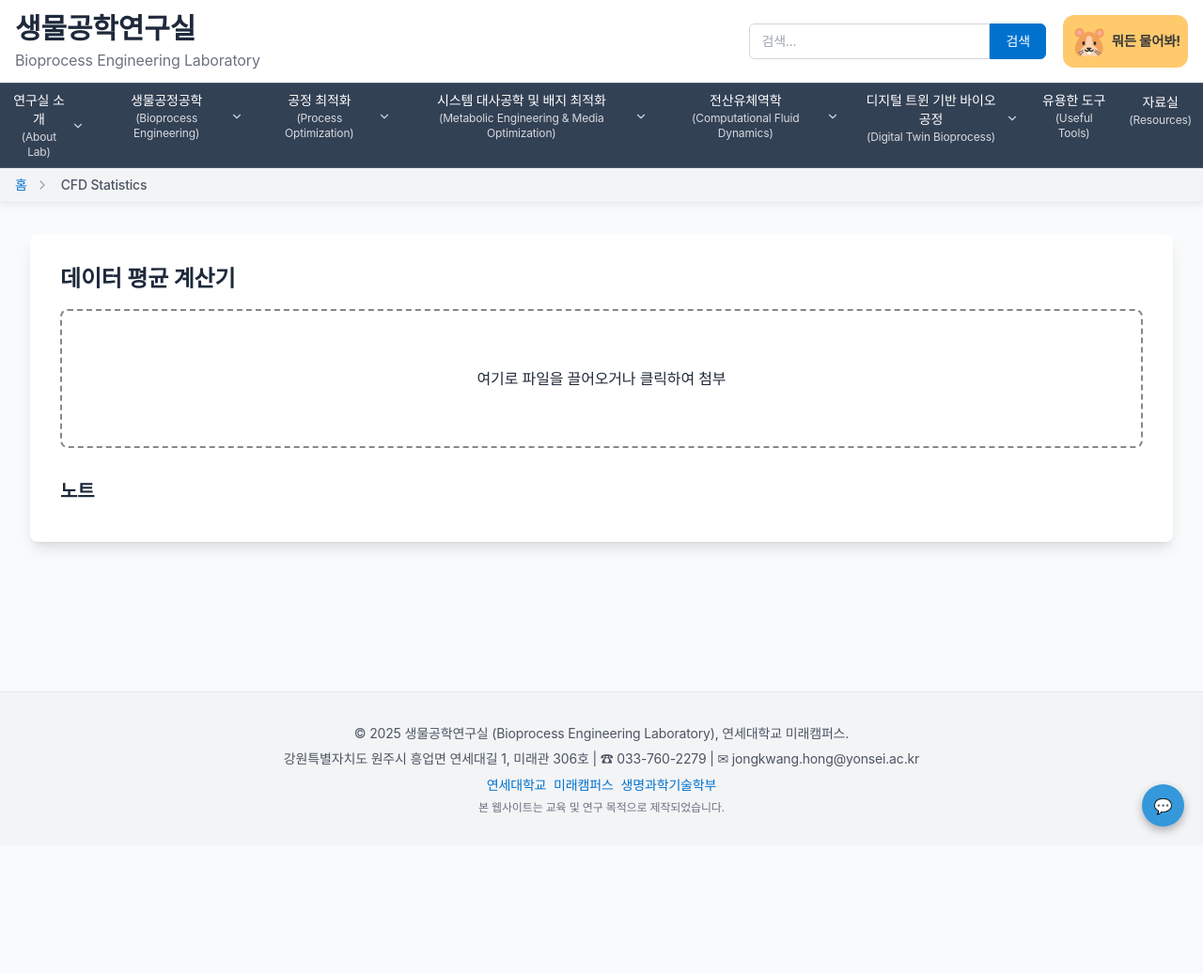
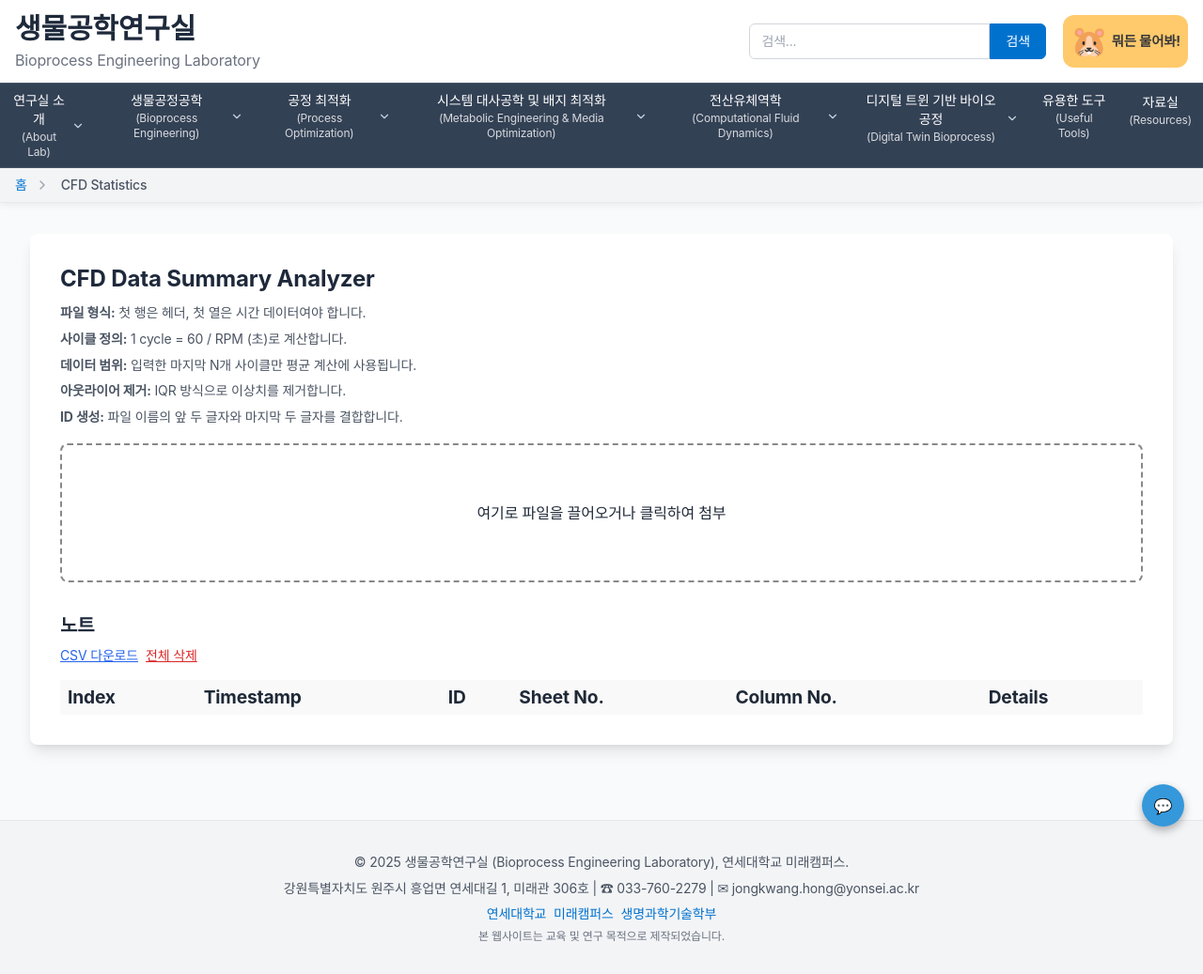
Before and after one commit to ProYJ92/BPE-Lab_CFD, a Jekyll site: the page built from cfd_statistics.html, in a window 1280 px wide. Shown: the whole page at 94% size. Built offline with Jekyll 4.4.1, drawn with Linux system fonts in a browser that asks for light colours; nearby versions of some CDN libraries; some web fonts are replaced; before the commit the page ends 900 px from its top, so only the background shows below that.

Commit message:
[Feat] enhance CFD statistics tool

```diff
--- a/assets/css/cfd-stat.css
+++ b/assets/css/cfd-stat.css
@@ -3,4 +3,11 @@
 #inputSection label{display:flex;align-items:center;gap:4px;}
 #results table{margin-top:1rem;border-collapse:collapse;width:100%;}
 #results th,#results td{border:1px solid #ccc;padding:4px 8px;text-align:center;}
-.note-item button{margin-left:8px;color:#b91c1c;}
+.log-row{display:flex;gap:8px;align-items:center;font-size:1rem;}
+.log-row .meta{font-weight:bold;}
+.log-row .data{white-space:nowrap;overflow-x:auto;}
+.copy-btn i,.del-btn i{width:1rem;height:1rem;}
+.copy-btn{margin-left:auto;color:#1d4ed8;}
+.del-btn{color:#b91c1c;margin-left:4px;}
+.summary-table{width:100%;border-collapse:collapse;}
+.summary-table th{padding:4px 8px;background:#f9f9f9;text-align:left;}
--- a/assets/js/cfd-stat-simple.js
+++ b/assets/js/cfd-stat-simple.js
@@ -9,6 +9,8 @@
 const resultsBox = document.getElementById('results');
 const notesBox = document.getElementById('notes');
 const removeBtn = document.getElementById('removeFile');
+const clearBtn = document.getElementById('clearNotes');
+const csvBtn = document.getElementById('downloadCSV');
 let currentFile;
 
 ['dragenter','dragover','dragleave','drop'].forEach(ev=>{
@@ -25,6 +27,8 @@
 drop.addEventListener('click',()=>fileInput.click());
 fileInput.addEventListener('change',e=>handleFile(e.target.files[0]));
 removeBtn.addEventListener('click',clearFile);
+clearBtn.addEventListener('click',clearNotes);
+csvBtn.addEventListener('click',downloadCSV);
 
 function handleFile(f){
   if(!f) return;
@@ -53,7 +57,9 @@
 });
 
 function checkReady(){
-  analyzeBtn.disabled = !(currentFile && rpmInput.value && cycleInput.value);
+  const rpm=parseFloat(rpmInput.value);
+  const cyc=parseFloat(cycleInput.value);
+  analyzeBtn.disabled = !(currentFile && rpm>0 && cyc>0);
 }
 
 analyzeBtn.addEventListener('click',()=>{
@@ -79,7 +85,8 @@
   if(rows.length<2) return;
   const rpm = parseFloat(rpmInput.value);
   const cycles = parseFloat(cycleInput.value);
-  const precision = parseInt(precInput.value||'3',10);
+  if(rpm<=0||cycles<=0) return;
+  const precision = Math.max(parseInt(precInput.value||'3',10),0);
   const cycleTime = 60 / rpm;
   const tEnd = rows[rows.length-1][0];
   const tThreshold = tEnd - cycles*cycleTime;
@@ -131,15 +138,22 @@
   const notes=JSON.parse(localStorage.getItem('cfdStatsNotes')||'[]');
   notesBox.innerHTML='';
   notes.forEach((n,i)=>{
-    const div=document.createElement('div');
-    div.className='note-item flex justify-between items-center border-b py-1';
-    div.innerHTML=`<span>${i+1} / ${n.ts} / ${n.id} / ${n.sheet} / ${n.values.join(', ')}</span>`;
-    const btn=document.createElement('button');
-    btn.innerHTML='<i data-lucide="x" class="w-4 h-4"></i>';
-    btn.setAttribute('aria-label','기록 삭제');
-    btn.addEventListener('click',()=>deleteNote(i));
-    div.appendChild(btn);
-    notesBox.appendChild(div);
+    const row=document.createElement('div');
+    row.className='log-row border-b py-1';
+    row.innerHTML=`<span class="seq">${i+1}</span><span class="meta">${n.ts} / ${n.id} / ${n.sheet}</span><span class="data">${n.values.join(', ')}</span>`;
+    const copy=document.createElement('button');
+    copy.className='copy-btn';
+    copy.setAttribute('aria-label','복사');
+    copy.innerHTML='<i data-lucide="copy"></i>';
+    copy.addEventListener('click',()=>copyNote(n,i));
+    const del=document.createElement('button');
+    del.className='del-btn';
+    del.setAttribute('aria-label','삭제');
+    del.innerHTML='<i data-lucide="x"></i>';
+    del.addEventListener('click',()=>deleteNote(i));
+    row.appendChild(copy);
+    row.appendChild(del);
+    notesBox.appendChild(row);
   });
   lucide.createIcons();
 }
@@ -151,4 +165,30 @@
   renderNotes();
 }
 
+function copyNote(n,idx){
+  const text=`${idx+1}\t${n.ts}\t${n.id}\t${n.sheet}\t\t${n.values.join(', ')}`;
+  navigator.clipboard.writeText(text);
+}
+
+function clearNotes(){
+  if(!confirm('모든 노트를 삭제하시겠습니까?')) return;
+  localStorage.removeItem('cfdStatsNotes');
+  renderNotes();
+}
+
+function downloadCSV(){
+  const notes=JSON.parse(localStorage.getItem('cfdStatsNotes')||'[]');
+  if(!notes.length) return;
+  let csv='Index,Timestamp,ID,Sheet No.,Column No.,Details\n';
+  notes.forEach((n,i)=>{
+    csv+=`${i+1},${n.ts},${n.id},${n.sheet},,"${n.values.join(', ')}"\n`;
+  });
+  const blob=new Blob([csv],{type:'text/csv'});
+  const a=document.createElement('a');
+  a.href=URL.createObjectURL(blob);
+  a.download='notes.csv';
+  a.click();
+  URL.revokeObjectURL(a.href);
+}
+
 (function init(){renderNotes();})();
--- a/cfd_statistics.html
+++ b/cfd_statistics.html
@@ -7,7 +7,14 @@
 
 <link rel="stylesheet" href="{{ '/assets/css/cfd-stat.css' | relative_url }}">
 
-<h1 class="text-2xl font-bold mb-4">데이터 평균 계산기</h1>
+<h1 class="text-2xl font-bold mb-2">CFD Data Summary Analyzer</h1>
+<div class="mb-4 text-sm text-gray-600 space-y-1">
+  <p><strong>파일 형식:</strong> 첫 행은 헤더, 첫 열은 시간 데이터여야 합니다.</p>
+  <p><strong>사이클 정의:</strong> 1 cycle = 60 / RPM (초)로 계산합니다.</p>
+  <p><strong>데이터 범위:</strong> 입력한 마지막 N개 사이클만 평균 계산에 사용됩니다.</p>
+  <p><strong>아웃라이어 제거:</strong> IQR 방식으로 이상치를 제거합니다.</p>
+  <p><strong>ID 생성:</strong> 파일 이름의 앞 두 글자와 마지막 두 글자를 결합합니다.</p>
+</div>
 <div id="drop" tabindex="0" role="button" aria-label="파일 업로드 영역" class="mb-4">여기로 파일을 끌어오거나 클릭하여 첨부</div>
 <input id="file" type="file" accept=".xlsx,.xls,.csv,.txt" hidden>
 <div id="fileInfo" class="mb-4 hidden flex items-center gap-2">
@@ -28,9 +35,23 @@
 <div id="results" class="mt-4"></div>
 
 <h2 class="text-xl font-semibold mt-8">노트</h2>
-<div id="notes" class="mt-2 space-y-1"></div>
+<div class="flex gap-2 mt-2 mb-1">
+  <button id="downloadCSV" class="text-sm text-blue-600 underline" aria-label="CSV 다운로드">CSV 다운로드</button>
+  <button id="clearNotes" class="text-sm text-red-600 underline" aria-label="전체 삭제">전체 삭제</button>
+</div>
+<div id="notes" class="space-y-1"></div>
+<table class="summary-table mt-4">
+  <tr>
+    <th>Index</th>
+    <th>Timestamp</th>
+    <th>ID</th>
+    <th>Sheet No.</th>
+    <th>Column No.</th>
+    <th>Details</th>
+  </tr>
+</table>
 
 <script src="https://cdn.jsdelivr.net/npm/xlsx@0.19.3/dist/xlsx.full.min.js"></script>
 <script src="https://cdn.jsdelivr.net/npm/papaparse@5.4.1/papaparse.min.js"></script>
 <script src="https://cdn.jsdelivr.net/npm/dayjs@1/dayjs.min.js"></script>
-<script src="{{ '/assets/js/cfd-stat-simple.js' | relative_url }}?v=1"></script>
+<script src="{{ '/assets/js/cfd-stat-simple.js' | relative_url }}?v=2"></script>
```
